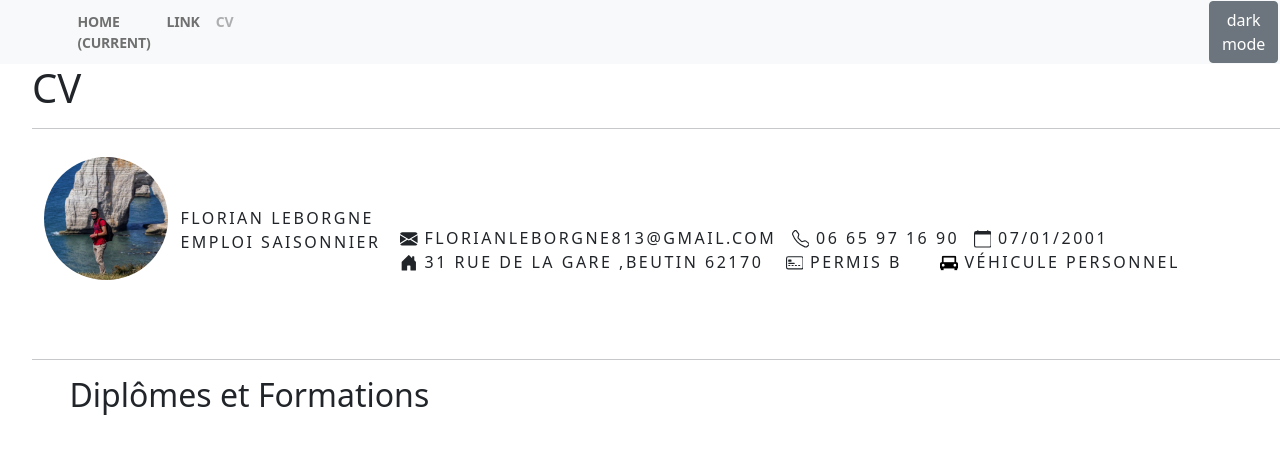
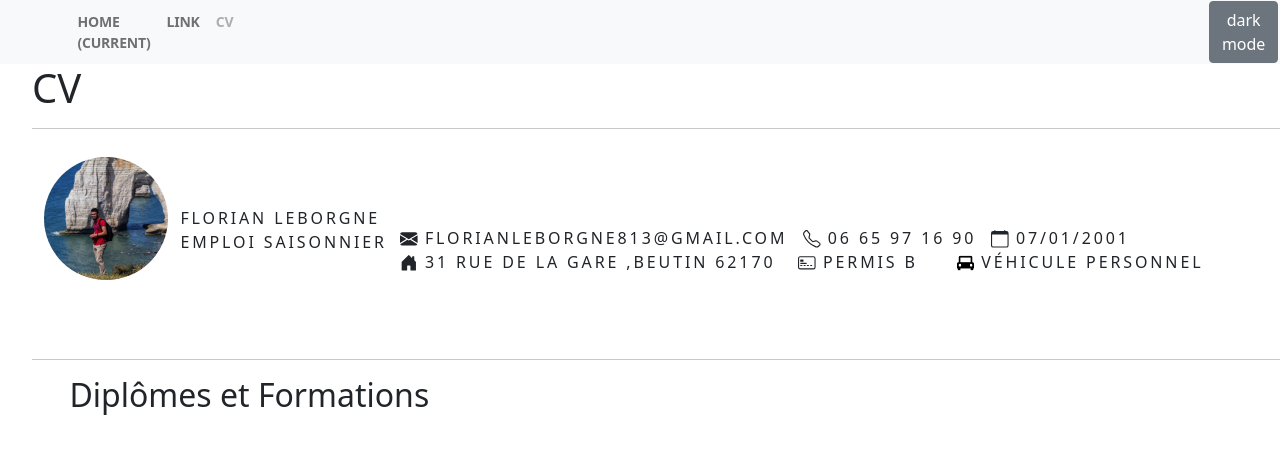
Before and after one commit to florian813/Cv, a PHP site: page / in a window 1280 px wide. Shown: the top 470 px of the page. Run offline with PHP 8.4, Linux system fonts and the light colour scheme; grey boxes are pictures that could not be loaded.

Commit message:
Add files via upload

```diff
--- a/src/view/modules/cv.php
+++ b/src/view/modules/cv.php
@@ -4,7 +4,7 @@ div.text-photo
 	margin-left:11%;
 	margin-top:-6%;
 	text-transform: uppercase;
-	letter-spacing: 2.5px;
+	letter-spacing: 0.18em;
 
 }
 </style>
```
